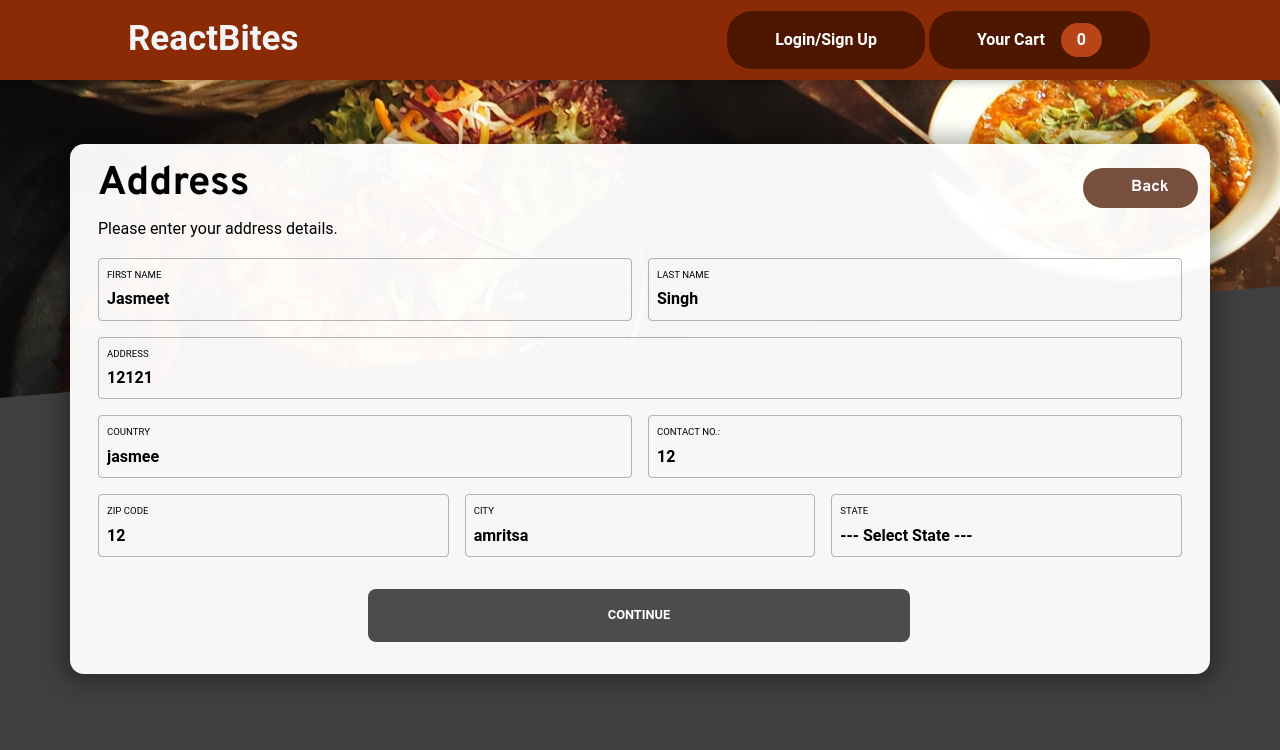
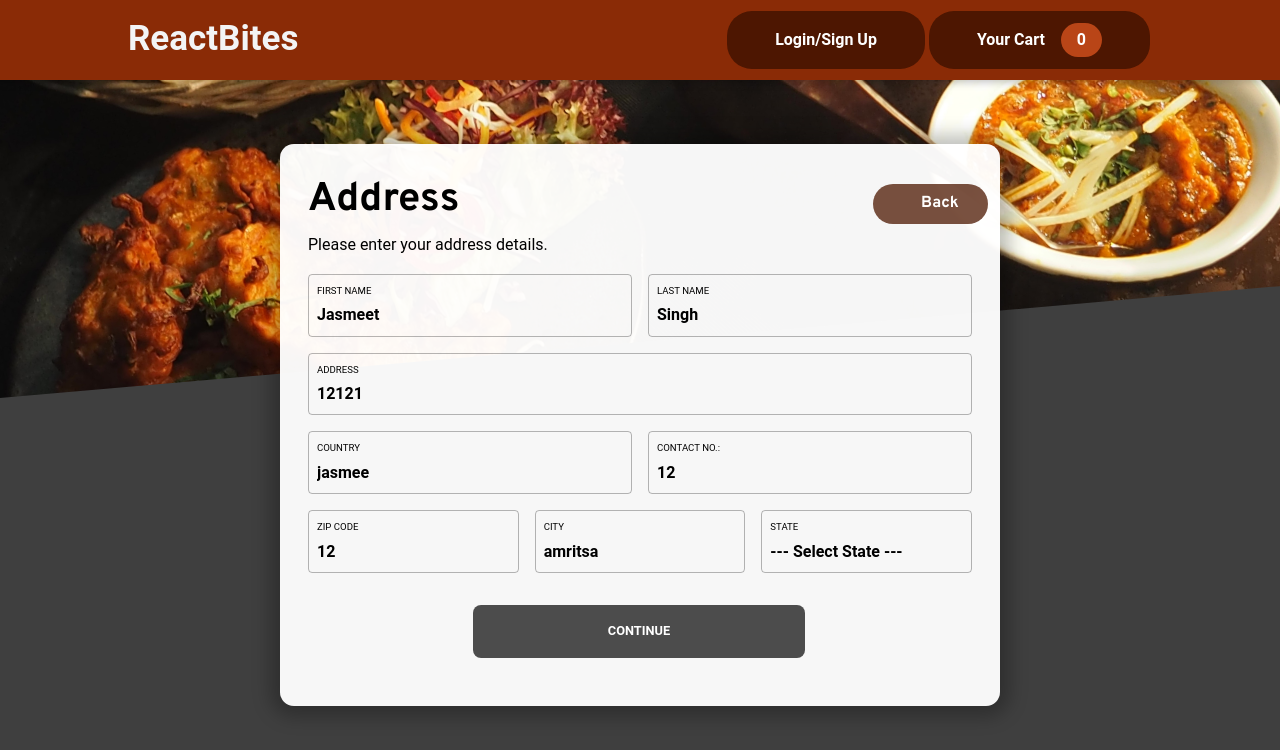
Before and after one commit to jasmeetsingh-1/food-order-project-react, a React (Create React App) app: page /showingOrder in a window 1280 px wide. Shown: the top 750 px of the page. Built offline with nearby package versions, Linux system fonts and the light colour scheme; a web font is replaced by a local one.

Commit message:
basic updates

```diff
--- a/src/components/Cart/Cart.js
+++ b/src/components/Cart/Cart.js
@@ -10,12 +10,12 @@ import { useNavigate } from "react-router-dom";
 function Cart(props) {
   const navigate = useNavigate();
   const dispatch = useDispatch();
-  const [islogged, setIslogged] = useState(false);
+  const [islogged, setIslogged] = useState(true);
   //when islogged is true, pgae navigate ahead to showingorder
   //when islogged is false, page navigate to login page
 
   useEffect(() => {
-    setIslogged(false);
+    setIslogged(true);
   }, []);
   const cartcontextItems = useContext(CartContext);
   const itemsArrays = cartcontextItems.items;
--- a/src/components/Orders/orderForm.css
+++ b/src/components/Orders/orderForm.css
@@ -44,11 +44,11 @@
   background-color: rgba(255, 255, 255, 0.96);
   color: black;
   border-radius: 14px;
-  max-width: 45rem;
+  max-width: 45rem !important;
   width: 90%;
   margin-top: -16rem;
   position: relative;
-  padding: 1rem;
+  padding: 2rem;
   box-shadow: 0 1px 18px 10px rgba(0, 0, 0, 0.25);
 }
 
--- a/src/components/login/loginpage.jsx
+++ b/src/components/login/loginpage.jsx
@@ -11,12 +11,13 @@ import {
 import "mdb-react-ui-kit/dist/css/mdb.min.css";
 import { ToastContainer, toast } from "react-toastify";
 import "react-toastify/dist/ReactToastify.css";
-// import { useNavigate } from "react-router-dom";
+import { useNavigate } from "react-router-dom";
 
 import "./cssFiles/loginComponent.css";
 import Header from "../Layout/Header";
 
 function LoginPage() {
+  const navigate = useNavigate();
   const [signUpFormData, setSignUpFormData] = useState({
     username: "",
     password: "",
@@ -77,6 +78,9 @@ function LoginPage() {
 
     toast.success("Sign Up Successful", toastConfig);
     console.log("SignUp Form:", signUpFormData);
+    setTimeout(() => {
+      navigate("/");
+    }, 2000);
   }
 
   function loginFormHandler() {
@@ -105,9 +109,12 @@ function LoginPage() {
 
     toast.success("Login Successful", toastConfig);
     console.log("Login Form Data:", loginFormData);
+
+    setTimeout(() => {
+      navigate("/");
+    }, 2000);
   }
 
-  // const navigate = useNavigate();
   const [signup, setSignUp] = useState(false);
   return (
     <>
```
